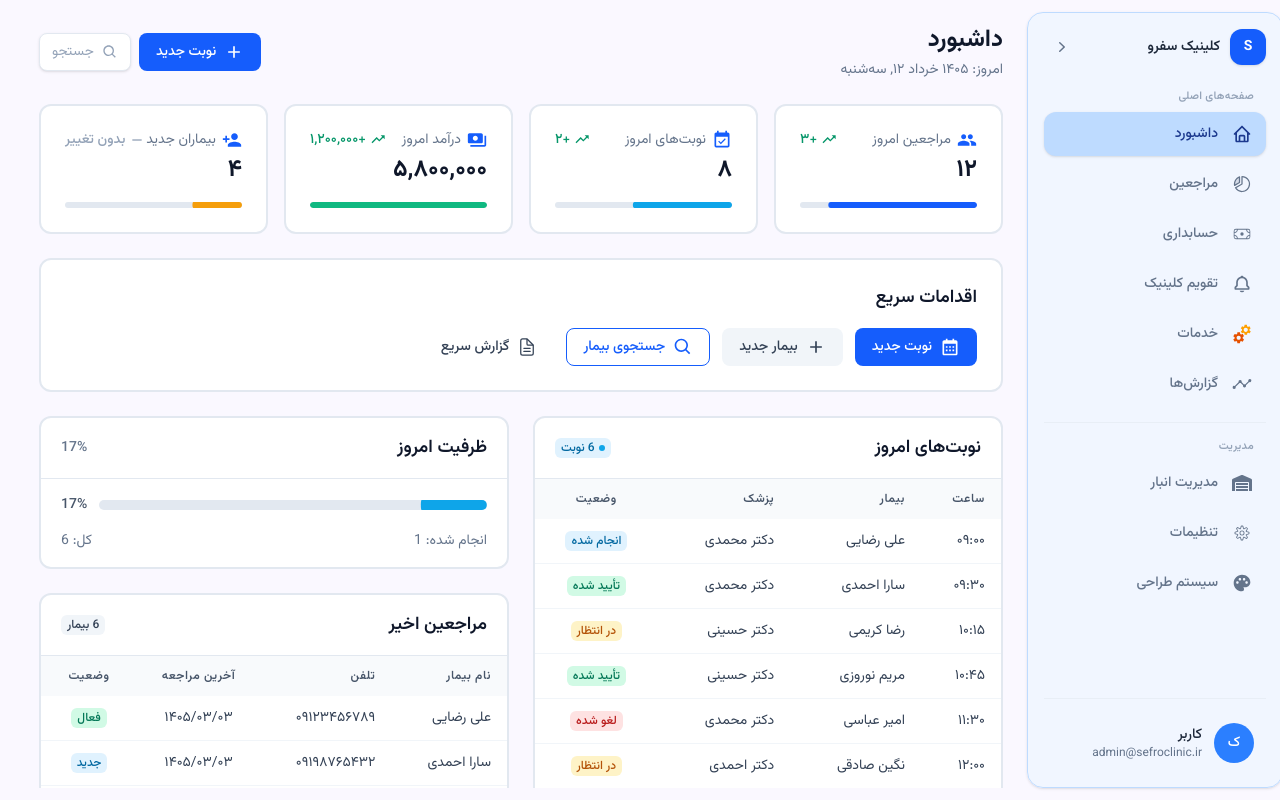
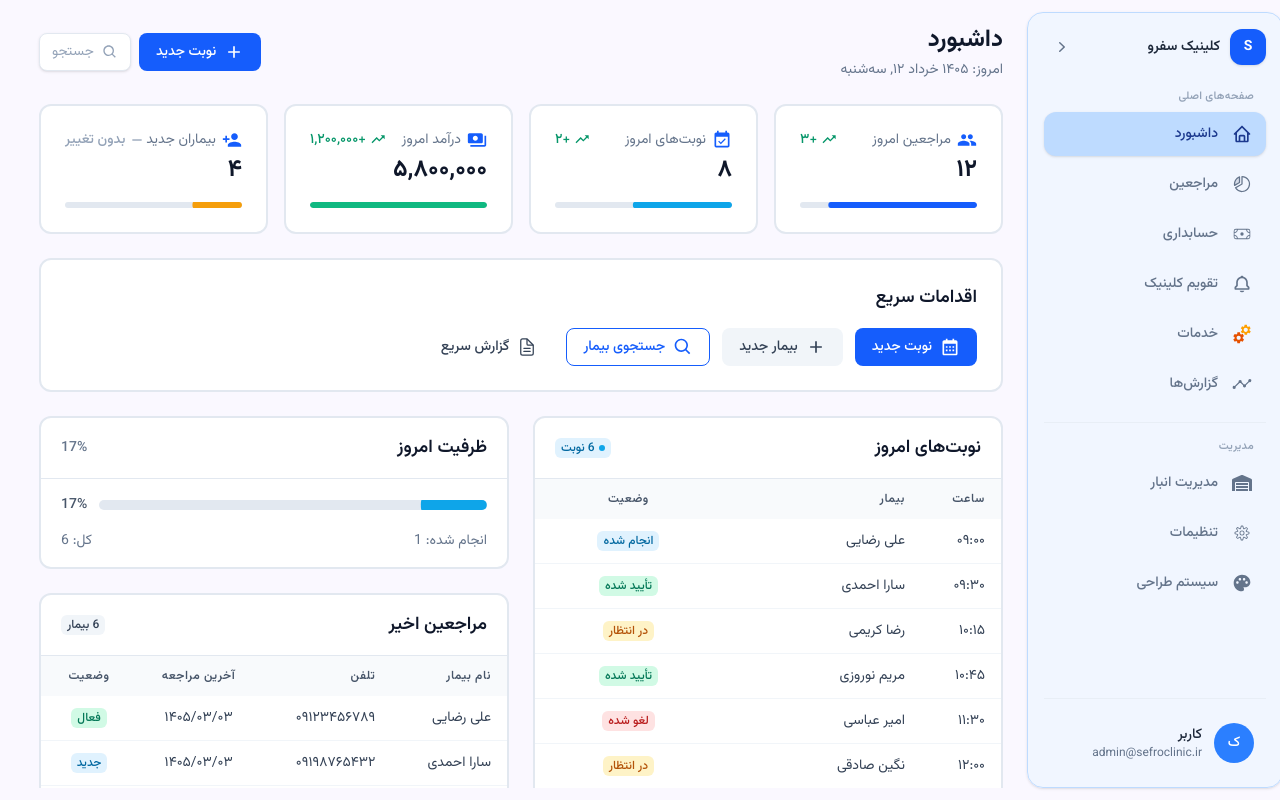
Before and after one commit to rasaTizdast/sefro-clinic-pwa, a React (Vite) app: page / in a window 1280 px wide. Built offline with nearby package versions, Linux system fonts and the light colour scheme.

Commit message:
fix(dashboard): remove doctor field from appointment mock data

```diff
--- a/src/routes/Dashboard.tsx
+++ b/src/routes/Dashboard.tsx
@@ -56,7 +56,6 @@ type QuickAction = {
 const appointmentColumns: Column<Appointment>[] = [
   { key: "time", header: "ساعت", width: "80px" },
   { key: "patient", header: "بیمار" },
-  { key: "doctor", header: "پزشک" },
   {
     key: "status",
     header: "وضعیت",
@@ -111,7 +110,6 @@ const mockAppointments: Appointment[] = [
     id: 1,
     time: "۰۹:۰۰",
     patient: "علی رضایی",
-    doctor: "دکتر محمدی",
     service: "",
     date: "",
     status: "completed",
@@ -120,7 +118,6 @@ const mockAppointments: Appointment[] = [
     id: 2,
     time: "۰۹:۳۰",
     patient: "سارا احمدی",
-    doctor: "دکتر محمدی",
     service: "",
     date: "",
     status: "confirmed",
@@ -129,7 +126,6 @@ const mockAppointments: Appointment[] = [
     id: 3,
     time: "۱۰:۱۵",
     patient: "رضا کریمی",
-    doctor: "دکتر حسینی",
     service: "",
     date: "",
     status: "waiting",
@@ -138,7 +134,6 @@ const mockAppointments: Appointment[] = [
     id: 4,
     time: "۱۰:۴۵",
     patient: "مریم نوروزی",
-    doctor: "دکتر حسینی",
     service: "",
     date: "",
     status: "confirmed",
@@ -147,7 +142,6 @@ const mockAppointments: Appointment[] = [
     id: 5,
     time: "۱۱:۳۰",
     patient: "امیر عباسی",
-    doctor: "دکتر محمدی",
     service: "",
     date: "",
     status: "cancelled",
@@ -156,7 +150,6 @@ const mockAppointments: Appointment[] = [
     id: 6,
     time: "۱۲:۰۰",
     patient: "نگین صادقی",
-    doctor: "دکتر احمدی",
     service: "",
     date: "",
     status: "waiting",
```
